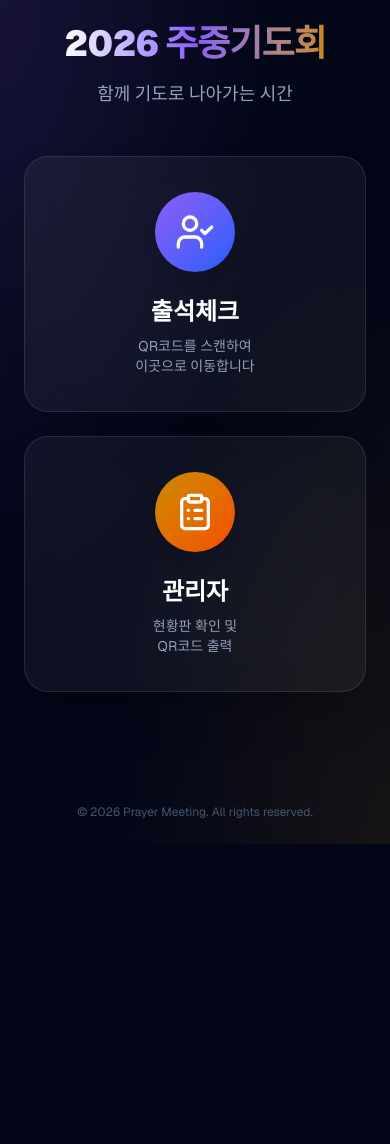
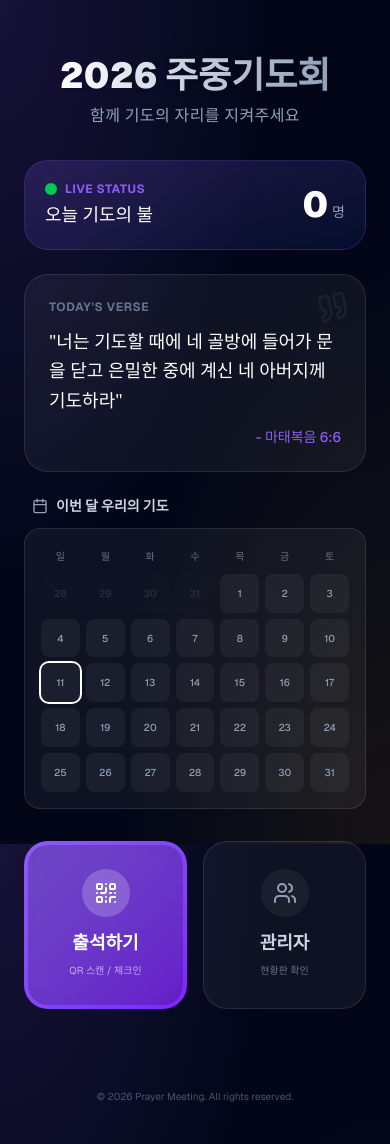
Before and after one commit to minuum/qr-prayer-check, a Next.js app: page / in a window 390 px wide. Before the commit the page ends 844 px from the top, so only its background shows below. Built offline with nearby package versions, Linux system fonts and the light colour scheme; no server answers; the database is empty.

Commit message:
Enhance Homepage: Add daily verse, public calendar, and live status

```diff
--- a/app/actions.ts
+++ b/app/actions.ts
@@ -198,6 +198,55 @@ export async function getUserAttendance(name: string, phone: string, year: numbe
     return attendedDates;
 }
 
+// --- Public Dashboard Actions ---
+
+export async function getPublicStats() {
+    if (!checkConfig() || !supabase) return { todayCount: 0, monthlyStats: {} };
+
+    // Today's count
+    const todayStr = new Date().toLocaleDateString('en-CA', { timeZone: 'Asia/Seoul' });
+    const todayStart = todayStr + "T00:00:00";
+    const todayEnd = todayStr + "T23:59:59";
+
+    const { count } = await supabase
+        .from("attendance_logs")
+        .select("*", { count: 'exact', head: true })
+        .gte("created_at", todayStart)
+        .lte("created_at", todayEnd);
+
+    // Monthly stats for calendar heatmap
+    const now = new Date();
+    const year = now.getFullYear();
+    const month = now.getMonth() + 1;
+    const monthlyStats = await getMonthlyStats(year, month);
+
+    return {
+        todayCount: count || 0,
+        monthlyStats: monthlyStats
+    };
+}
+
+export async function getDailyVerse() {
+    const today = new Date().getDate();
+    // Simple rotation of 31 verses
+    const verses = [
+        { text: "너는 기도할 때에 네 골방에 들어가 문을 닫고 은밀한 중에 계신 네 아버지께 기도하라", addr: "마태복음 6:6" },
+        { text: "아무 것도 염려하지 말고 다만 모든 일에 기도와 간구로, 너희 구할 것을 감사함으로 하나님께 아뢰라", addr: "빌립보서 4:6" },
+        { text: "구하라 그리하면 너희에게 주실 것이요 찾으라 그리하면 찾아낼 것이요 문을 두드리라 그리하면 너희에게 열릴 것이니", addr: "마태복음 7:7" },
+        { text: "쉬지 말고 기도하라 범사에 감사하라 이것이 그리스도 예수 안에서 너희를 향하신 하나님의 뜻이니라", addr: "데살로니가전서 5:17-18" },
+        { text: "너희가 내 안에 거하고 내 말이 너희 안에 거하면 무엇이든지 원하는 대로 구하라 그리하면 이루리라", addr: "요한복음 15:7" },
+        { text: "일을 행하시는 여호와, 그것을 만들며 성취하시는 여호와... 너는 내게 부르짖으라 내가 네게 응답하겠고", addr: "예레미야 33:2-3" },
+        { text: "의인의 간구는 역사하는 힘이 큼이니라", addr: "야고보서 5:16" },
+        { text: "새벽 아직도 밝기 전에 예수께서 일어나 나가 한적한 곳으로 가사 거기서 기도하시더니", addr: "마가복음 1:35" },
+        { text: "기도를 계속하고 기도에 감사함으로 깨어 있으라", addr: "골로새서 4:2" },
+        { text: "여호와께 바라는 너희들아 강하고 담대하라", addr: "시편 31:24" },
+        // ... more verses can be added. Repeating list if day > length
+    ];
+
+    const index = (today - 1) % verses.length;
+    return verses[index];
+}
+
 // --- Admin Actions ---
 
 export async function getTodaysLogs() {
--- a/app/page.tsx
+++ b/app/page.tsx
@@ -2,60 +2,176 @@
 
 import Link from "next/link";
 import { motion } from "framer-motion";
-import { ClipboardList, UserCheck } from "lucide-react";
+import { QrCode, ClipboardList, Calendar as CalendarIcon, Users, Quote } from "lucide-react";
+import { useEffect, useState } from "react";
+import { getPublicStats, getDailyVerse } from "./actions";
+import { startOfMonth, endOfMonth, startOfWeek, endOfWeek, eachDayOfInterval, format, isSameMonth, isSameDay } from "date-fns";
+import clsx from "clsx";
 
 export default function Home() {
+  const [stats, setStats] = useState<{ todayCount: number, monthlyStats: { [key: string]: number } }>({ todayCount: 0, monthlyStats: {} });
+  const [verse, setVerse] = useState<{ text: string, addr: string } | null>(null);
+  const [currentDate] = useState(new Date());
+
+  useEffect(() => {
+    getPublicStats().then(setStats);
+    getDailyVerse().then(setVerse);
+  }, []);
+
+  const CalendarGrid = () => {
+    const monthStart = startOfMonth(currentDate);
+    const monthEnd = endOfMonth(monthStart);
+    const startDate = startOfWeek(monthStart);
+    const endDate = endOfWeek(monthEnd);
+
+    const days = eachDayOfInterval({ start: startDate, end: endDate });
+
     return (
-    <div className="flex flex-col items-center justify-center min-h-screen p-6 gap-12 font-[family-name:var(--font-geist-sans)]">
+      <div className="grid grid-cols-7 gap-1.5 w-full text-center p-4 bg-white/5 rounded-2xl border border-white/10">
+        {['일', '월', '화', '수', '목', '금', '토'].map(d => (
+          <div key={d} className="text-[10px] text-slate-500 py-1">{d}</div>
+        ))}
+        {days.map((day, idx) => {
+          const dateStr = format(day, "yyyy-MM-dd");
+          const count = stats.monthlyStats[dateStr] || 0;
+          const isCurrentMonth = isSameMonth(day, currentDate);
+          const isToday = isSameDay(day, new Date());
+
+          // Heatmap colors
+          let bgClass = "bg-white/5";
+          if (count > 0) bgClass = "bg-primary/30";
+          if (count > 5) bgClass = "bg-primary/50";
+          if (count > 10) bgClass = "bg-primary/70";
+          if (count > 20) bgClass = "bg-primary";
+
+          return (
+            <div
+              key={idx}
+              className={clsx(
+                "aspect-square rounded-lg flex flex-col items-center justify-center relative transition-all",
+                !isCurrentMonth && "opacity-20",
+                bgClass,
+                isToday && "ring-2 ring-white"
+              )}
+              title={`${dateStr}: ${count}명`}
+            >
+              <span className={clsx("text-[10px] font-medium", count > 10 ? "text-white" : "text-slate-400")}>
+                {format(day, "d")}
+              </span>
+            </div>
+          )
+        })}
+      </div>
+    )
+  };
+
+  return (
+    <div className="flex flex-col items-center min-h-screen p-6 max-w-md mx-auto relative font-[family-name:var(--font-geist-sans)]">
+
+      {/* Header */}
       <motion.div
         initial={{ opacity: 0, y: -20 }}
         animate={{ opacity: 1, y: 0 }}
-        transition={{ duration: 0.8 }}
-        className="text-center space-y-4"
+        className="text-center space-y-2 mt-8 mb-8"
       >
-        <h1 className="text-4xl sm:text-6xl font-black bg-gradient-to-r from-white via-primary to-accent bg-clip-text text-transparent tracking-tight">
+        <h1 className="text-4xl font-black bg-gradient-to-r from-white to-slate-400 bg-clip-text text-transparent drop-shadow-sm">
           2026 주중기도회
         </h1>
-        <p className="text-lg text-slate-400 font-light">
-          함께 기도로 나아가는 시간
+        <p className="text-slate-400 font-light tracking-wide">함께 기도의 자리를 지켜주세요</p>
+      </motion.div>
+
+      {/* Main Content */}
+      <div className="w-full space-y-6 flex-1">
+
+        {/* Live Status */}
+        <motion.div
+          initial={{ opacity: 0, scale: 0.95 }}
+          animate={{ opacity: 1, scale: 1 }}
+          transition={{ delay: 0.1 }}
+          className="bg-gradient-to-br from-primary/20 to-blue-600/10 border border-primary/20 p-5 rounded-3xl flex items-center justify-between"
+        >
+          <div>
+            <div className="flex items-center gap-2 mb-1">
+              <span className="relative flex h-3 w-3">
+                <span className="animate-ping absolute inline-flex h-full w-full rounded-full bg-green-400 opacity-75"></span>
+                <span className="relative inline-flex rounded-full h-3 w-3 bg-green-500"></span>
+              </span>
+              <span className="text-xs font-bold text-primary uppercase tracking-wider">Live Status</span>
+            </div>
+            <p className="text-white text-lg font-medium">오늘 기도의 불</p>
+          </div>
+          <div className="text-right">
+            <span className="text-4xl font-black text-white">{stats.todayCount}</span>
+            <span className="text-sm text-slate-400 ml-1">명</span>
+          </div>
+        </motion.div>
+
+        {/* Daily Verse */}
+        {verse && (
+          <motion.div
+            initial={{ opacity: 0, y: 20 }}
+            animate={{ opacity: 1, y: 0 }}
+            transition={{ delay: 0.2 }}
+            className="bg-white/5 border border-white/10 p-6 rounded-3xl relative overflow-hidden group hover:bg-white/10 transition-colors"
+          >
+            <Quote className="absolute top-4 right-4 w-8 h-8 text-white/5 -rotate-12 transform group-hover:scale-110 transition-transform" />
+            <h3 className="text-xs font-bold text-slate-500 mb-3 uppercase tracking-wider">Today's Verse</h3>
+            <p className="text-white font-serif text-lg leading-relaxed keep-all">
+              "{verse.text}"
+            </p>
+            <p className="text-right text-sm text-primary mt-3 font-medium">
+              - {verse.addr}
             </p>
           </motion.div>
+        )}
 
-      <div className="grid grid-cols-1 sm:grid-cols-2 gap-6 w-full max-w-2xl">
-        <Link href="/check-in" className="group">
+        {/* Public Calendar */}
         <motion.div
-            whileHover={{ scale: 1.02 }}
-            whileTap={{ scale: 0.98 }}
-            className="h-64 flex flex-col items-center justify-center gap-6 rounded-3xl bg-white/5 border border-white/10 backdrop-blur-lg hover:bg-white/10 hover:border-primary/50 transition-all p-8 shadow-2xl"
+          initial={{ opacity: 0, y: 20 }}
+          animate={{ opacity: 1, y: 0 }}
+          transition={{ delay: 0.3 }}
         >
-            <div className="w-20 h-20 rounded-full bg-gradient-to-br from-primary to-blue-600 flex items-center justify-center shadow-lg group-hover:shadow-primary/50 transition-all">
-              <UserCheck className="w-10 h-10 text-white" />
+          <div className="flex items-center gap-2 mb-3 px-2">
+            <CalendarIcon className="w-4 h-4 text-slate-400" />
+            <h3 className="text-sm font-bold text-slate-300">이번 달 우리의 기도</h3>
           </div>
-            <div className="text-center">
-              <h2 className="text-2xl font-bold text-white mb-2">출석체크</h2>
-              <p className="text-sm text-slate-400">QR코드를 스캔하여<br />이곳으로 이동합니다</p>
+          <CalendarGrid />
+        </motion.div>
+
+        {/* Navigation Grid */}
+        <motion.div
+          initial={{ opacity: 0, y: 20 }}
+          animate={{ opacity: 1, y: 0 }}
+          transition={{ delay: 0.4 }}
+          className="grid grid-cols-2 gap-4 mt-8 pb-8"
+        >
+          <Link href="/check-in" className="group relative overflow-hidden bg-gradient-to-br from-primary to-violet-600 rounded-3xl p-1 transition-all hover:scale-[1.02] active:scale-[0.98]">
+            <div className="absolute inset-0 bg-white/20 opacity-0 group-hover:opacity-100 transition-opacity" />
+            <div className="bg-black/20 backdrop-blur-sm rounded-[20px] p-6 h-full flex flex-col items-center justify-center text-center gap-3">
+              <div className="p-3 bg-white/20 rounded-full text-white">
+                <QrCode className="w-6 h-6" />
               </div>
-          </motion.div>
+              <div>
+                <span className="block text-lg font-bold text-white">출석하기</span>
+                <span className="text-[10px] text-white/60">QR 스캔 / 체크인</span>
+              </div>
+            </div>
           </Link>
 
-        <Link href="/admin" className="group">
-          <motion.div
-            whileHover={{ scale: 1.02 }}
-            whileTap={{ scale: 0.98 }}
-            className="h-64 flex flex-col items-center justify-center gap-6 rounded-3xl bg-white/5 border border-white/10 backdrop-blur-lg hover:bg-white/10 hover:border-accent/50 transition-all p-8 shadow-2xl"
-          >
-            <div className="w-20 h-20 rounded-full bg-gradient-to-br from-accent to-orange-600 flex items-center justify-center shadow-lg group-hover:shadow-accent/50 transition-all">
-              <ClipboardList className="w-10 h-10 text-white" />
+          <Link href="/admin" className="group relative overflow-hidden bg-white/5 border border-white/10 rounded-3xl transition-all hover:bg-white/10 active:scale-[0.98]">
+            <div className="p-6 h-full flex flex-col items-center justify-center text-center gap-3">
+              <div className="p-3 bg-white/5 rounded-full text-slate-400 group-hover:text-white transition-colors">
+                <Users className="w-6 h-6" />
               </div>
-            <div className="text-center">
-              <h2 className="text-2xl font-bold text-white mb-2">관리자</h2>
-              <p className="text-sm text-slate-400">현황판 확인 및<br />QR코드 출력</p>
+              <div>
+                <span className="block text-lg font-bold text-slate-300 group-hover:text-white transition-colors">관리자</span>
+                <span className="text-[10px] text-slate-500">현황판 확인</span>
               </div>
+            </div>
+          </Link>
         </motion.div>
-        </Link>
       </div>
-
-      <footer className="mt-auto text-xs text-slate-600">
+      <footer className="mt-12 text-center text-[10px] text-slate-600 pb-4">
         © 2026 Prayer Meeting. All rights reserved.
       </footer>
     </div>
```
Lines whose indentation alone changed are shown as unchanged.
